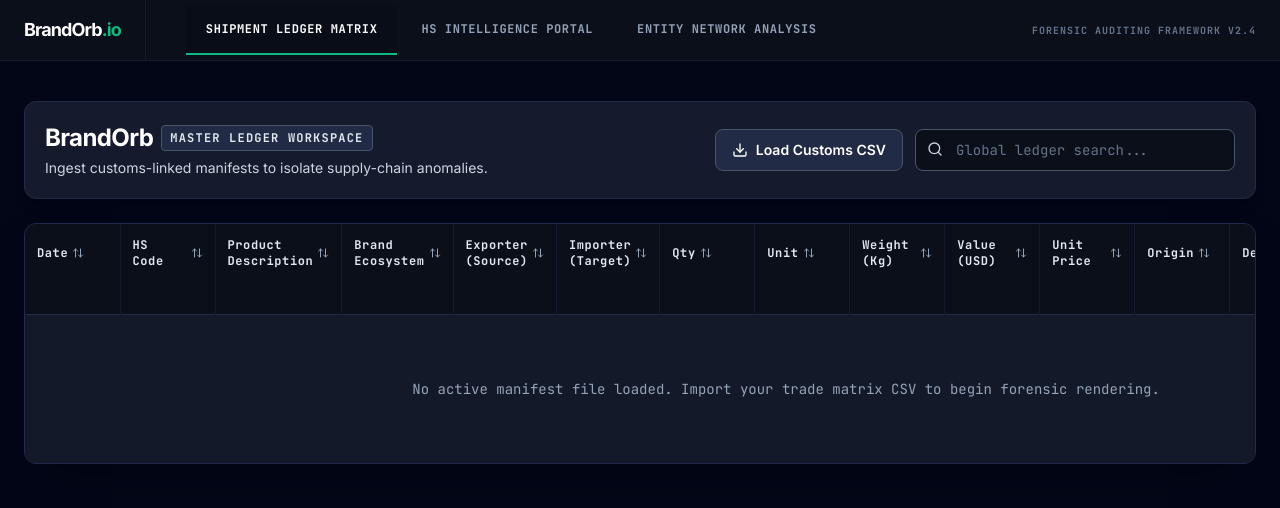
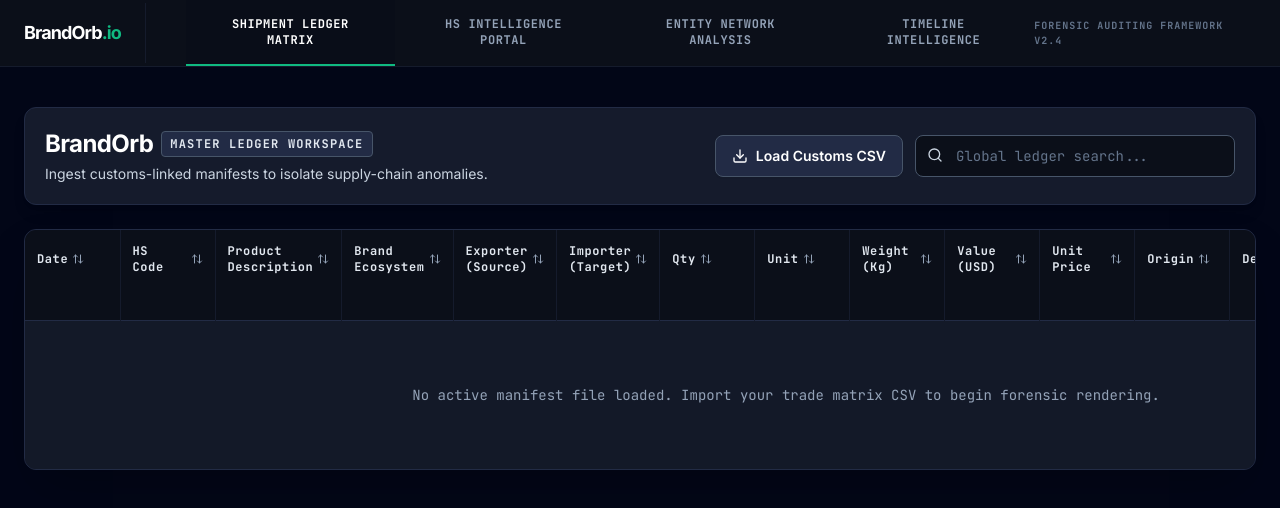
Before and after one commit to brandorb73-ship-it/Trade-Forensics-Intelligence-Platform, a React (Vite) app: page / in a window 1280 px wide. Shown: the top 508 px of the page. Built offline with nearby package versions, Linux system fonts and the light colour scheme.

Commit message:
Add Timeline Intelligence to App component
Added Timeline Intelligence component and updated tabs.

```diff
--- a/src/App.jsx
+++ b/src/App.jsx
@@ -1,8 +1,9 @@
 import React, { useState } from 'react';
-import { TradeDataProvider } from './context/TradeDataContext'; // <-- MUST HAVE CURLY BRACES
+import { TradeDataProvider } from './context/TradeDataContext';
 import ShipmentLedger from './components/dashboard/ShipmentLedger';
 import HSIntelligence from './components/dashboard/HSIntelligence';
 import EntityIntelligence from './components/dashboard/EntityIntelligence';
+import TimelineIntelligence from './components/dashboard/TimelineIntelligence'; // <-- ADD THIS
 
 export default function App() {
   const [activeTab, setActiveTab] = useState('ledger');
@@ -10,7 +11,8 @@
   const tabs = [
     { id: 'ledger', label: 'Shipment Ledger Matrix' },
     { id: 'hs-intel', label: 'HS Intelligence Portal' },
-    { id: 'entity-intel', label: 'Entity Network Analysis' }
+    { id: 'entity-intel', label: 'Entity Network Analysis' },
+    { id: 'timeline-intel', label: 'Timeline Intelligence' } // <-- ADD THIS
   ];
 
   return (
```
